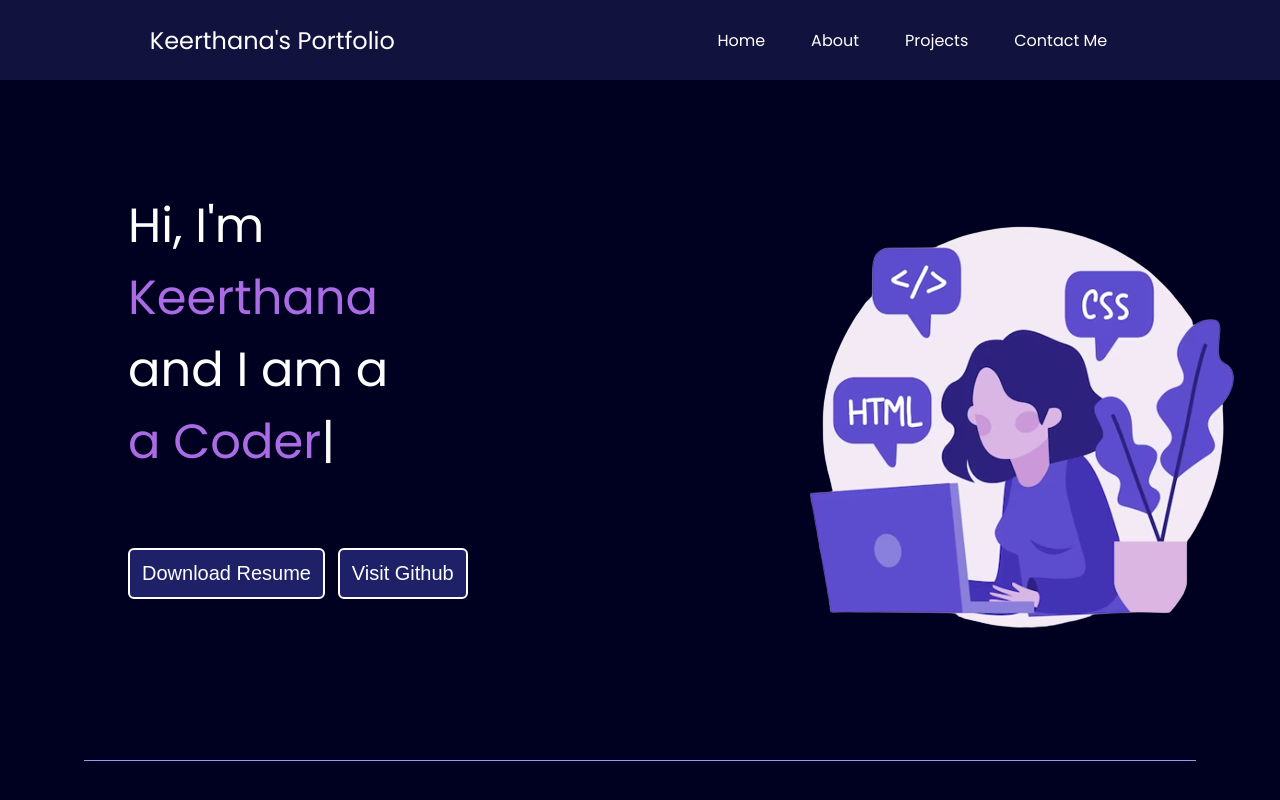
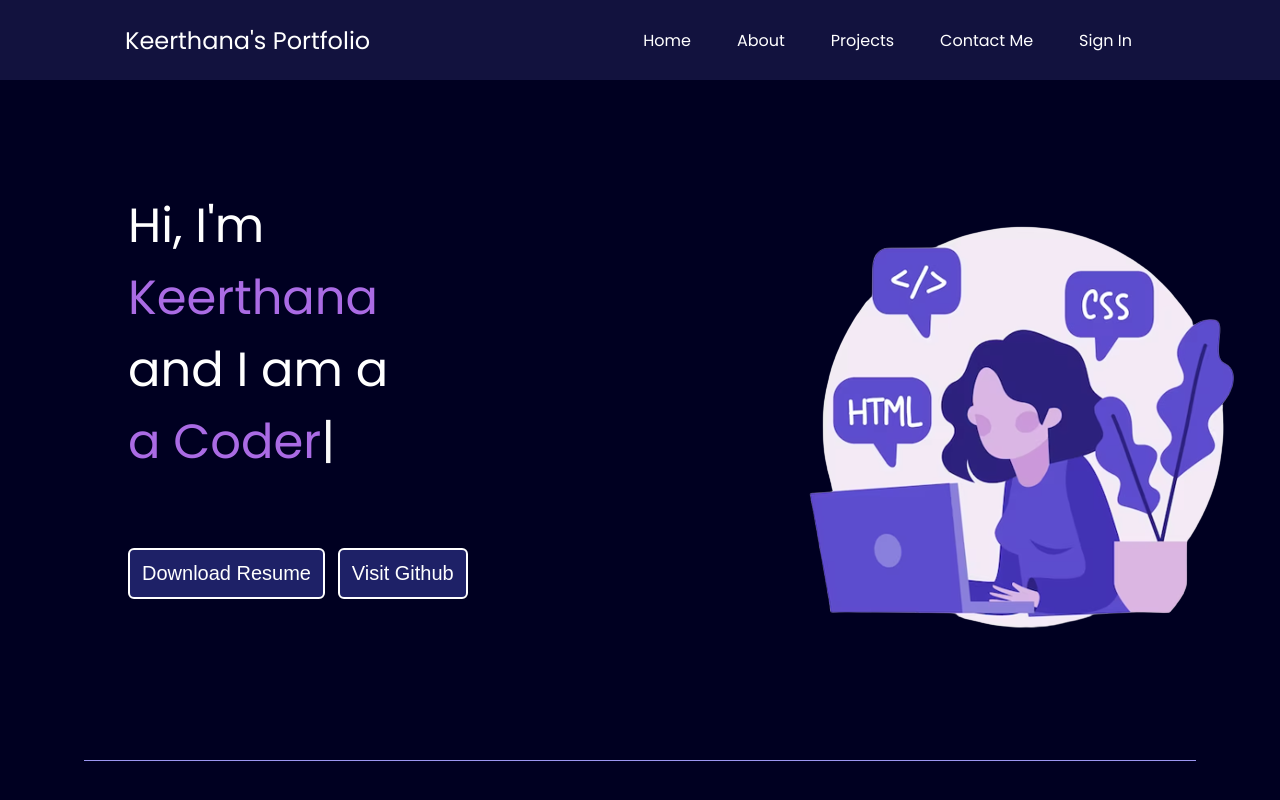
Before and after one commit to Keerthana379/portfolio, a plain HTML site: page index.html in a window 1280 px wide. Shown: the top 800 px of the page. Drawn offline with nearby package versions, Linux system fonts and the light colour scheme.

Commit message:
Update index.html

```diff
--- a/index.html
+++ b/index.html
@@ -302,6 +302,7 @@
                     <li><a href="#education">About</a></li>
                     <li><a href="/">Projects</a></li>
                     <li><a href="#foot">Contact Me</a></li>
+                    <li><a href="login.html">Sign In</a></li>
                 </ul>
             </div>
         </nav>
```
